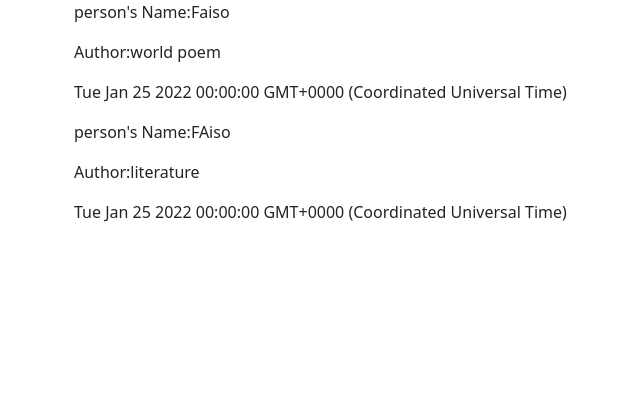
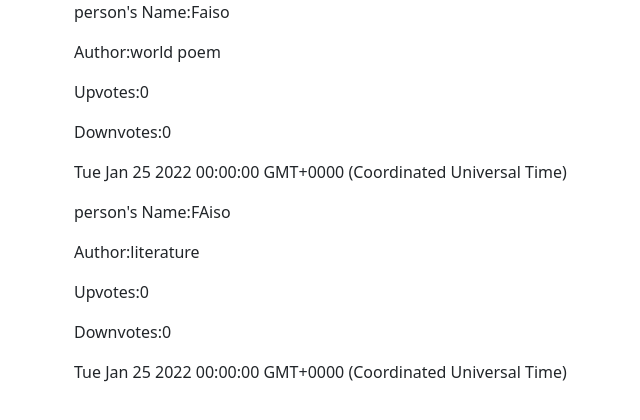
Before and after one commit to faisoabdirisak/Quotes, an Angular app: page / in a window 1280 px wide. Shown: the top 420 px of the page, without its empty margins (32-672 px from the left). Built offline with nearby package versions, Linux system fonts and the light colour scheme.

Commit message:
it will add

```diff
--- a/src/app/quote-detail/quote-detail.component.html
+++ b/src/app/quote-detail/quote-detail.component.html
@@ -8,9 +8,15 @@
     <p>
         Author:{{quote.author}}
       </p>
-
+    <p>
+      Upvotes:{{quote.upvotes}}
+    </p>
+    <p>
+      Downvotes:{{quote.downvotes}}
+    </p>
     <p>
       {{quote.myDate}}
       </p>
 
+
   </div>
```
